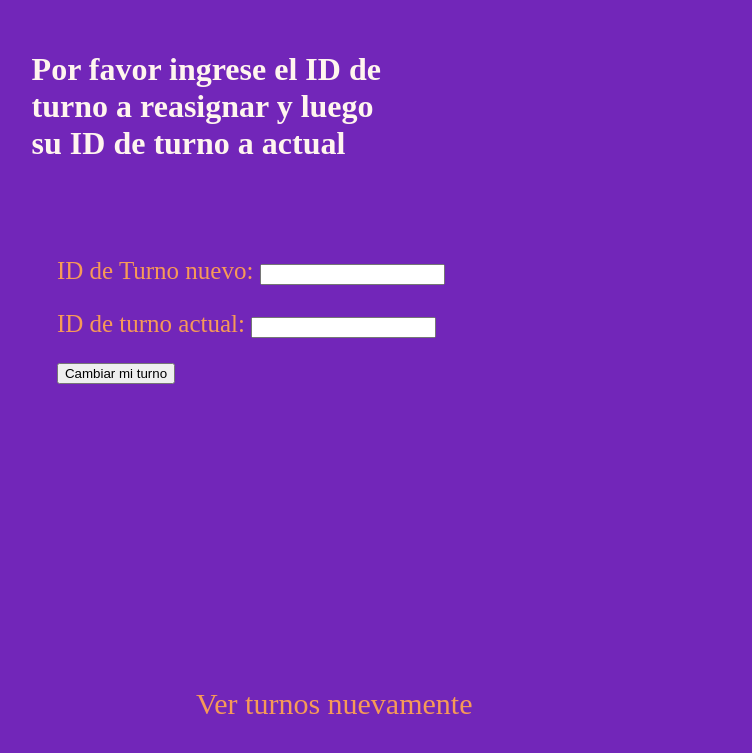
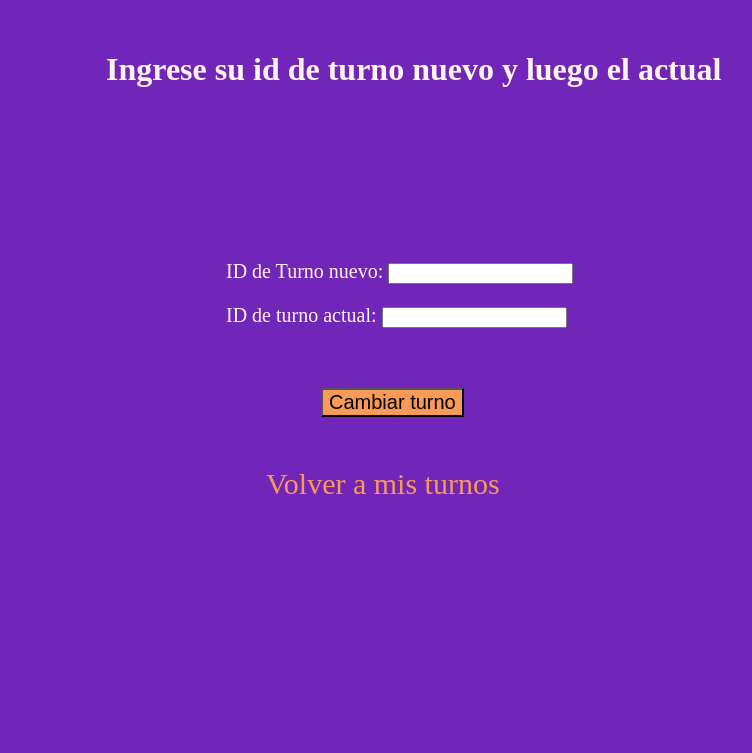
Before and after one commit to hernandezjose19/Turnos, a Django app: page /tusonrisa/mis-turnos/cambiando-turno/ in a window 1280 px wide. Shown: the top 753 px of the page, without its empty margins (482-1234 px from the left). Run offline with Django 3.2, Linux system fonts and the light colour scheme.

Commit message:
Se agregan estilos correspondientes al cambio de turno

```diff
--- /dev/null
+++ b/Odontologia/Doctores/static/css/cambiando_turnos/cambio_turno.css
@@ -0,0 +1,43 @@
+body{
+    background: rgb(114, 38, 185);
+}
+
+body header h1{
+    position: relative;
+    top: 30px;
+    left: 580px;
+    width: 620px;
+    color: seashell;
+}
+
+form{
+
+    position: relative;
+    top: 180px;
+    left: 700px;
+    width: 400px;
+}
+
+form p{
+    font-size: 20px;
+    color: seashell;
+}
+
+form .Cambiar{
+    font-size: 20px;
+    background: rgb(247, 154, 87);
+    position: relative;
+    top: 40px;
+    left: 95px;
+
+}
+
+a{
+    position: relative;
+    top: 270px;
+    left: 740px;
+    text-decoration: none;
+    font-size: 30px;
+    color: rgb(247, 154, 87);
+
+}
--- a/Odontologia/Templates/cambiando_turnos.html
+++ b/Odontologia/Templates/cambiando_turnos.html
@@ -1,13 +1,18 @@
-{% extends "agendando_turnos.html" %}
-
-{% block h1 %}
-
-    <h1>Por favor ingrese el ID de turno a reasignar y luego su ID  de turno a actual</h1>
-
-{% endblock %}
-
-{% block input %}
-
-    <input type="submit" value="Cambiar mi turno">
-
-{% endblock %}
+{% load static %}
+<!DOCTYPE html>
+    <html>
+        <head>
+            <link rel="stylesheet"  href="{% static 'css/cambiando_turnos/cambio_turno.css' %}">
+        </head>
+        <body>
+            <header>
+                <h1>Ingrese su id de turno nuevo y luego el actual</h1>
+            </header>
+            <form method="post">
+                {% csrf_token %}
+                {{ formu.as_p }}
+                <input class = "Cambiar" type="submit" value="Cambiar turno">
+            </form>
+            <a href="{% url 'Turnos_de_los_pacientes' %}">Volver a mis turnos</a>
+        </body>
+    </html>
```
Also changed, not shown: Odontologia/Doctores/static/css/cambiando_turnos/turno_cambiado.css (added, +21 -0 lines), Odontologia/Templates/turno_cambiado.html (+13 -4 lines), Odontologia/db.sqlite3.
